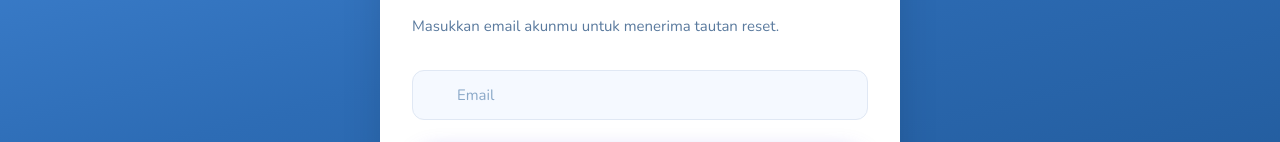
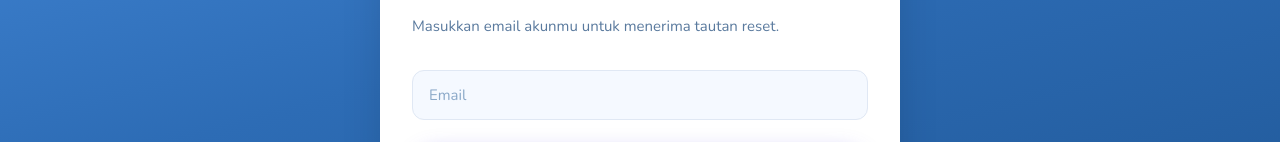
Before and after one commit to sakagamiyuuji/belajaryuk-web, a React (Vite) app: page /forgot-password in a window 1280 px wide. Shown: the part 325-467 px from the top of the page. Built offline with nearby package versions, Linux system fonts and the light colour scheme.

Commit message:
adjust design

```diff
--- a/src/styles/Auth.css
+++ b/src/styles/Auth.css
@@ -110,7 +110,7 @@
 
 .auth-field__input {
   width: 100%;
-  padding: 14px 16px 14px 44px;
+  padding: 14px 16px;
   border: 1px solid #e0e8f4;
   border-radius: 12px;
   font-family: inherit;
@@ -118,6 +118,11 @@
   color: var(--color-blue-dark);
   background: #f5f9ff;
   transition: border-color var(--transition), box-shadow var(--transition);
+}
+
+/* Ruang kiri hanya jika ada ikon di dalam wrap */
+.auth-field__input-wrap:has(.auth-field__icon) .auth-field__input {
+  padding-left: 44px;
 }
 
 .auth-field__input::placeholder {
```
